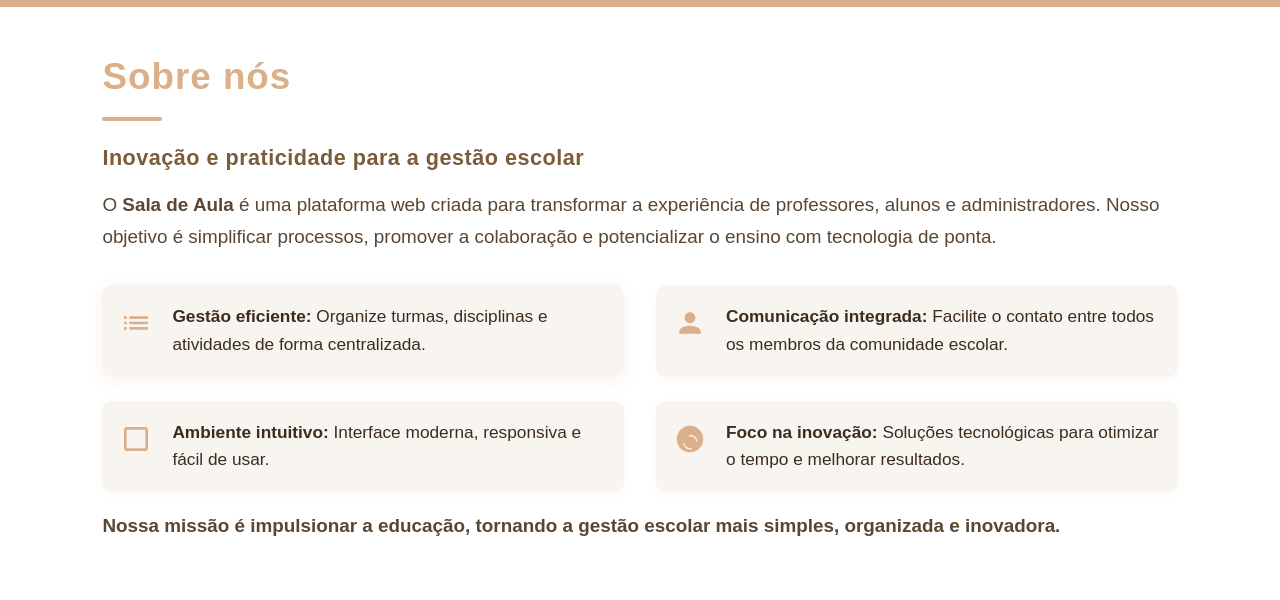
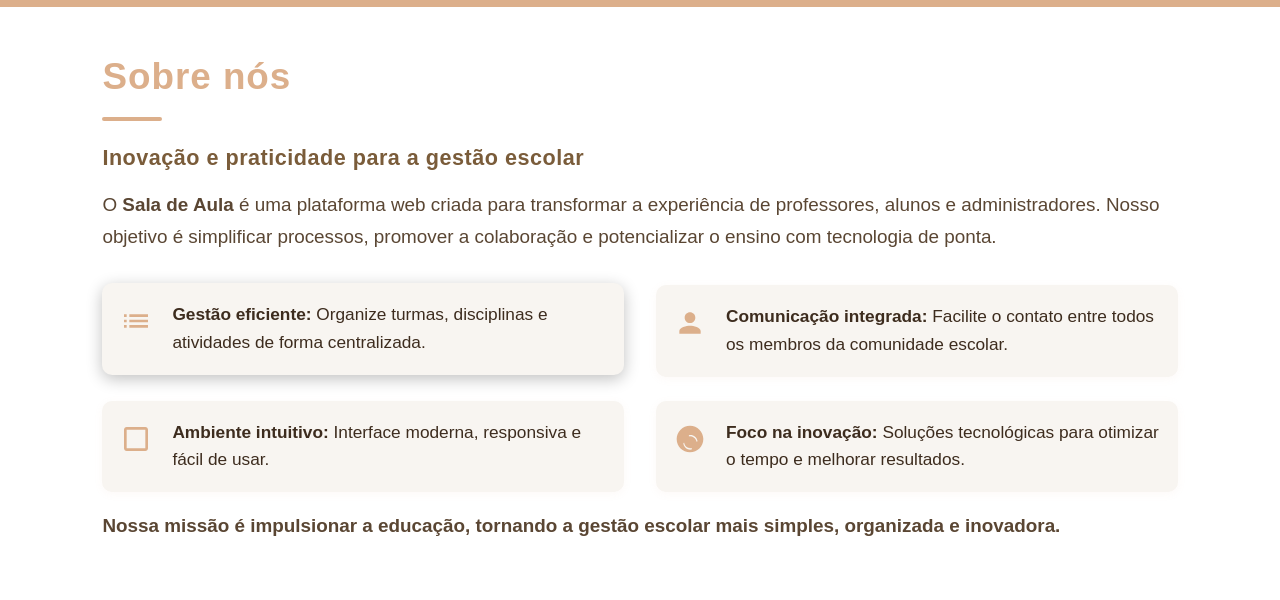
Before and after one commit to kinzinho23/TCC2025, a PHP site: page /Front/Home.php in a window 1280 px wide, with the pointer over the restyled element. Shown: the part 920-1520 px from the top of the page. Run offline with PHP 8.4, Linux system fonts and the light colour scheme; grey boxes are pictures that could not be loaded.

Commit message:
Melhoria do css na aba sobre

```diff
--- a/css/Home.css
+++ b/css/Home.css
@@ -122,7 +122,8 @@ h1{
     transition: box-shadow 0.2s;
 }
 .beneficio-item:hover {
-    box-shadow: 0 4px 16px rgba(220,175,139,0.15);
+    box-shadow: 0 4px 16px rgba(0, 0, 0, 0.247);
+    transform: translateY(-2px);
 }
 .beneficio-icon {
     flex-shrink: 0;
```
